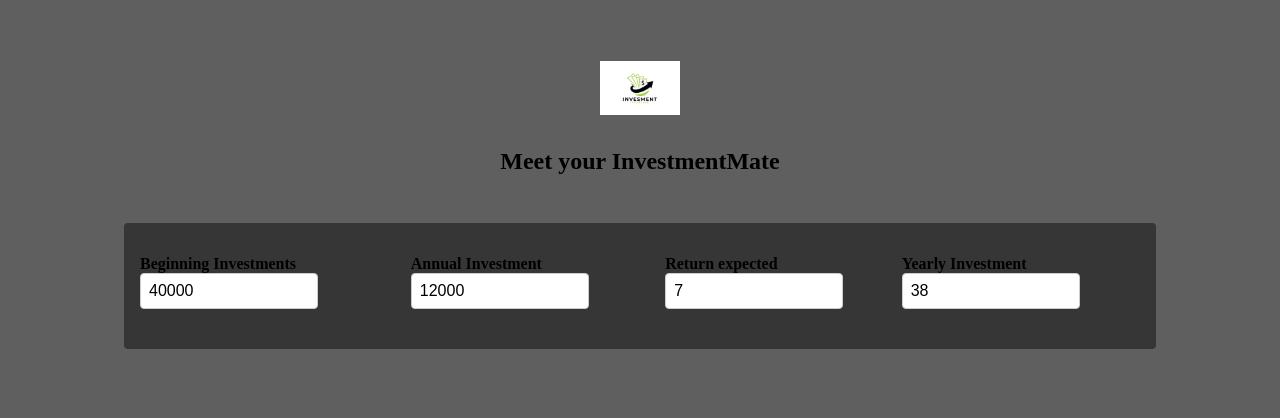
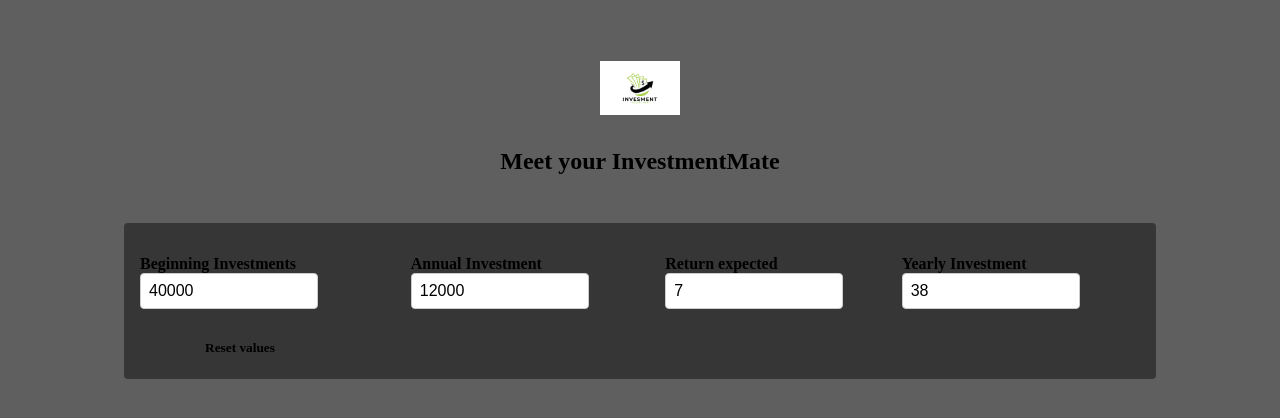
Before and after one commit to arogyakowshik6/Investment-Clalculator, a React (Vite) app: page / in a window 1280 px wide. Shown: the top 418 px of the page. Built offline with nearby package versions, Linux system fonts and the light colour scheme.

Commit message:
using props Method to call inputs

```diff
--- a/src/App.css
+++ b/src/App.css
@@ -25,6 +25,7 @@ body{
   margin: 2rem auto;
   border-radius: 4px;
   background-color: #363636;
+  box-shadow: #363636;
 }
 
 .input-group {
--- a/src/App.jsx
+++ b/src/App.jsx
@@ -1,13 +1,26 @@
 import Header from './components/Header.jsx'
 import './App.css'
-import UserInput from './components/UserInput.jsx'
+import {UserInput }from './components/UserInput.jsx'
+import {useState} from "react"
+function App() {
+    const [inputCust, setInputCust] = useState ({
+      BegInvestments: 40000,
+      AnnInvestments : 12000,
+      returnInv : 7,
+      yearInv :38
 
-function App() {
+    })
+    function callUserInput(inputIde, val){
+    setInputCust((prev)=>({
+      ...prev,
+      [inputIde] : val
+    }))
+  }
 
   return (
     <>
       <Header />
-      <UserInput />
+      <UserInput  inputCust = {inputCust} onChangeCustInput = {callUserInput} />
       {/* additional components goes here */}
     </>
   )
--- a/src/components/Output.jsx
+++ b/src/components/Output.jsx
@@ -2,6 +2,8 @@ import React from 'react'
 import { calculateInvestmentResults } from '../util/investments';
 
 const Output = () => {
+
+
 }
 
 export default Output
--- a/src/components/UserInput.jsx
+++ b/src/components/UserInput.jsx
@@ -3,44 +3,35 @@ import React , {useState}from 'react'
 import '../App.css'
 
 
-export const UserInput = () => {
-  const [inputCust, setInputCust] = useState ({
-    BegInvestments: 40000,
-    AnnInvestments : 12000,
-    returnInv : 7,
-    yearInv :38
+export const UserInput = ({inputCust,OnChangeCustInput}) => {
 
-  })
-  function callUserInput(inputIde, val){
-    setInputCust((prev)=>({
-      ...prev,
-      [inputIde] : val
-    }))
-  }
+
   return(
     <section id = "user-input">
       <div className = "input-group" >
         <p>
           <label>Beginning Investments</label>
 
-          <input Type = "number" value ={inputCust.BegInvestments}required onChange = {()=> callUserInput('BegInvestemnt'.e.target.value)}/>
+          <input Type = "number" value ={inputCust.BegInvestments}required onChange = {(e)=> OnChangeCustInput('BegInvestemnt'.e.target.value)}/>
         </p>
         <p>
           <label>Annual Investment </label>
-          <input Type = "number" value = {inputCust.AnnInvestments}required onChnage = {()=> callUserInput ('AnnInvestments'.e.target.value)}/>
+          <input Type = "number" value = {inputCust.AnnInvestments}required onChnage = {(e)=> OnChangeCustInput('AnnInvestments'.e.target.value)}/>
         </p>
         <p>
           <label>Return expected</label>
-          <input Type = "number" value = {inputCust.returnInv}required onChange = {()=> callUserInput ('returnInv'.e.target.value)}/>
+          <input Type = "number" value = {inputCust.returnInv}required onChange = {(e)=> OnChangeCustInput ('returnInv'.e.target.value)}/>
         </p>
         <p>
           <label>Yearly Investment</label>
-          <input Type = "number"value = {inputCust.yearInv} required onChange = {()=> callUserInput ('yearInv'.e.target.value)}/>
+          <input Type = "number"value = {inputCust.yearInv} required onChange = {(e)=> OnChangeCustInput ('yearInv'.e.target.value)}/>
         </p>
       </div>
 
+      <button >Reset values</button>
+
     </section>
   )
+
 }
-
 export default UserInput
```
